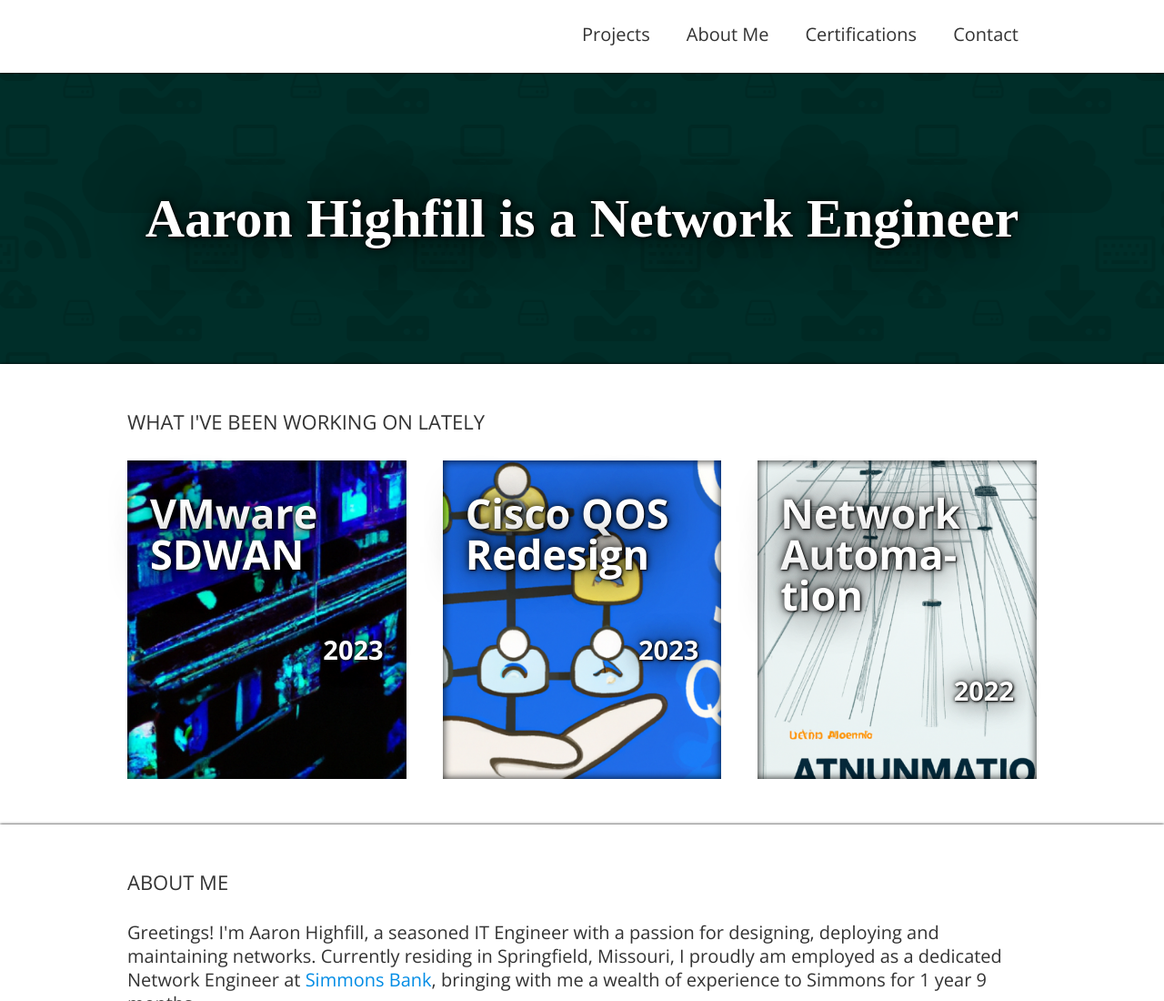
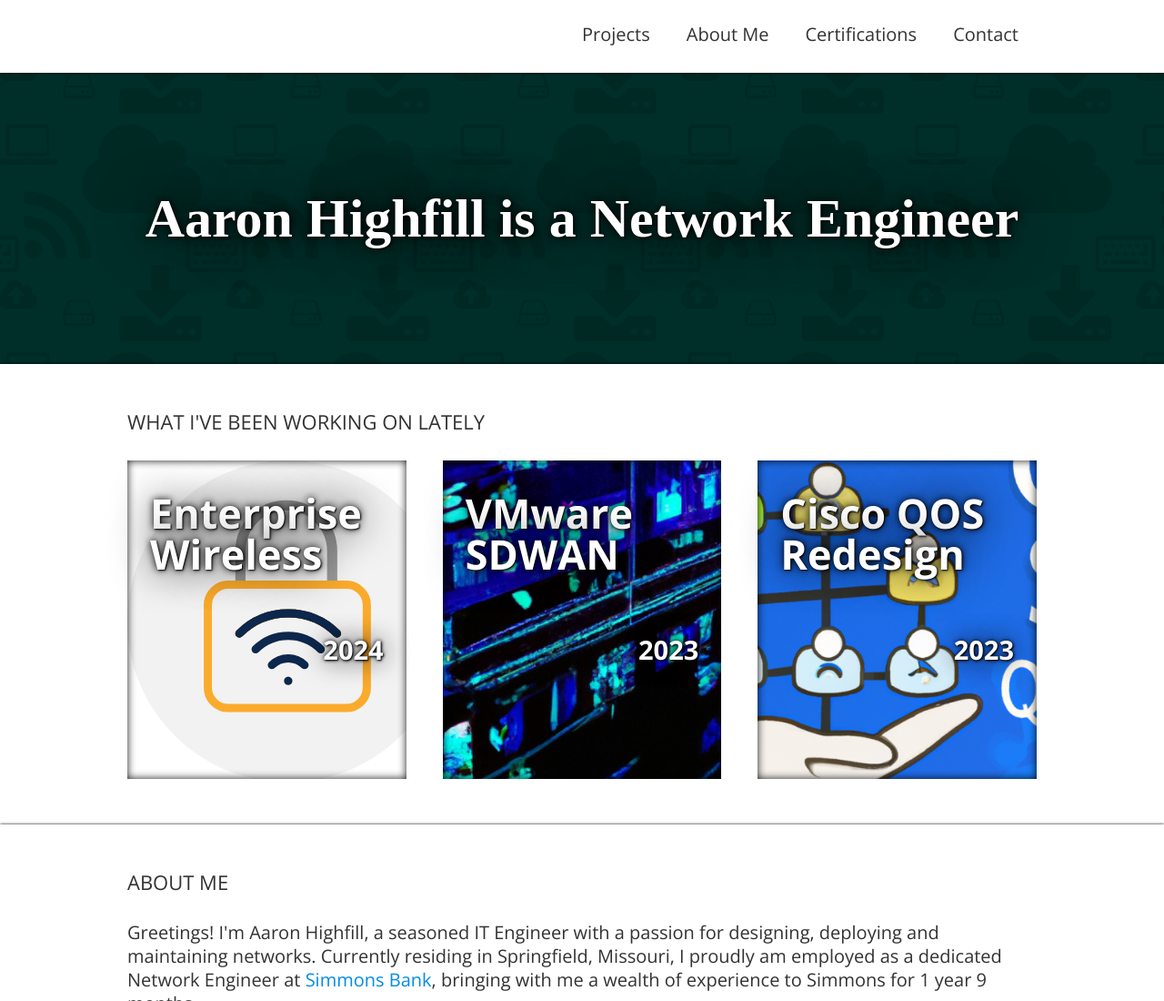
Before and after one commit to aaronhighfill/site-aar, a plain HTML site: page index.html in a window 1280 px wide. Shown: the top 1100 px of the page at 91% size. Drawn offline with nearby package versions, Linux system fonts and the light colour scheme.

Commit message:
Update  2024 project

```diff
--- a/index.html
+++ b/index.html
@@ -37,22 +37,27 @@
     <section id="proj">
         <div class="wrap">
             <h2>What I've been working on lately</h2>
-            <div class="col2 first" style="background-image: url('image/proj1.png');background-size: 115%;">
-                <p class="name">VMware SDWAN</p>
+            <div class="col2 first" style="background-image: url('image/proj4.svg');background-size: 115%;">
+                <p class="name">Enterprise Wireless</p>
+                <p class="title">2024</p>
+            </div>
+            <div class="col2" style="background-image: url('image/proj1.png');background-size: 115%;">
+
+                <p class="name">VMware SDWAN </p>
                 <p class="title">2023</p>
             </div>
-
             <div class="col2" style="background-image: url('image/proj2.png');background-size: 115%;">
 
                 <p class="name">Cisco QOS Redesign</p>
                 <p class="title">2023</p>
             </div>
 
-            <div class="col2" style="background-image: url('image/proj3.png');background-size: 115%;">
+            <!--<div class="col2" style="background-image: url('image/proj3.png');background-size: 115%;">
 
                 <p class="name">Network Automa-<br />tion</p>
                 <p class="title">2022</p>
-            </div>
+            </div>-->
+
         </div>
     </section>
     <span class="anchor" id="about"></span>
```
Also changed, not shown: image/proj4.svg (added).
